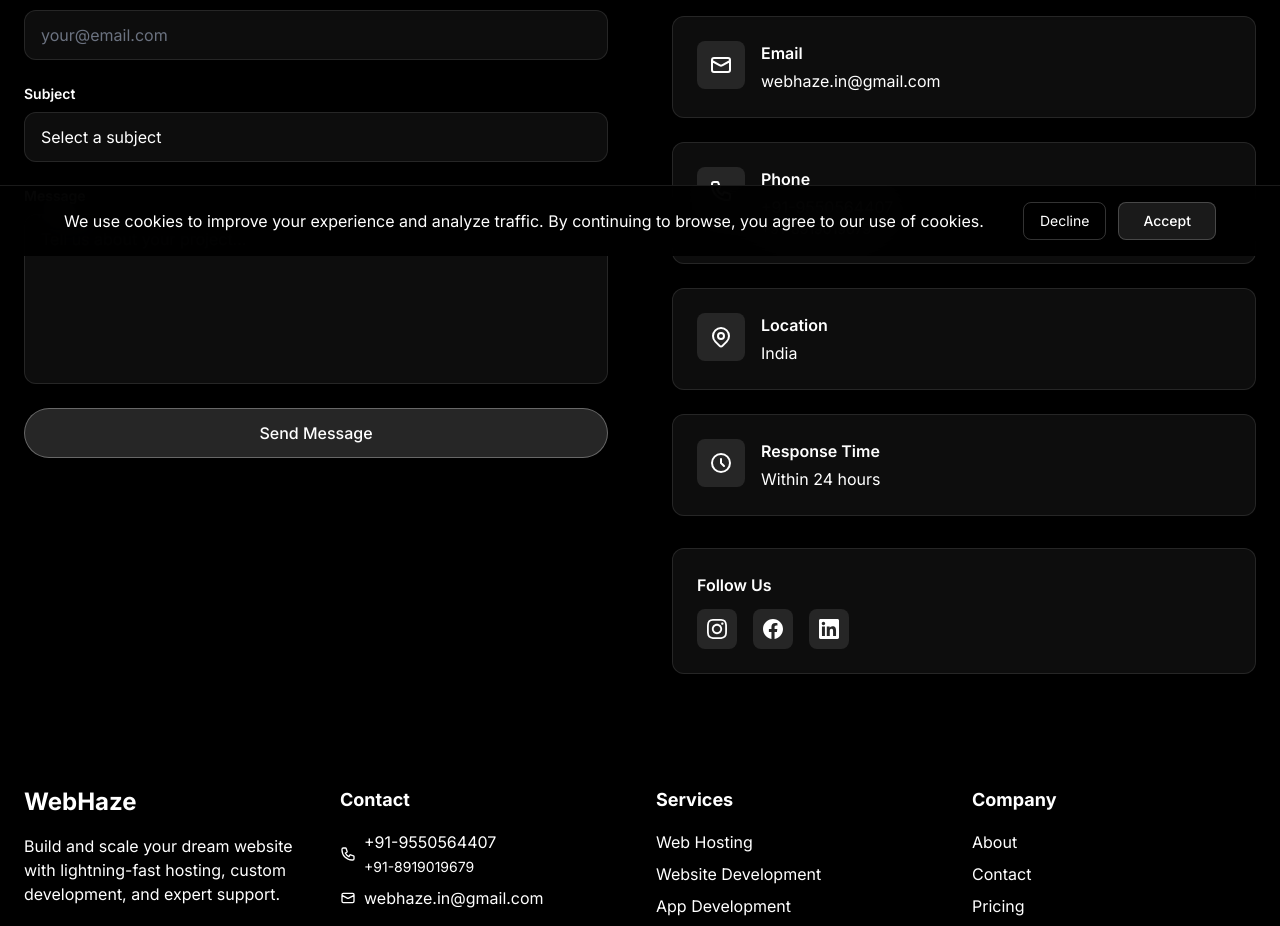
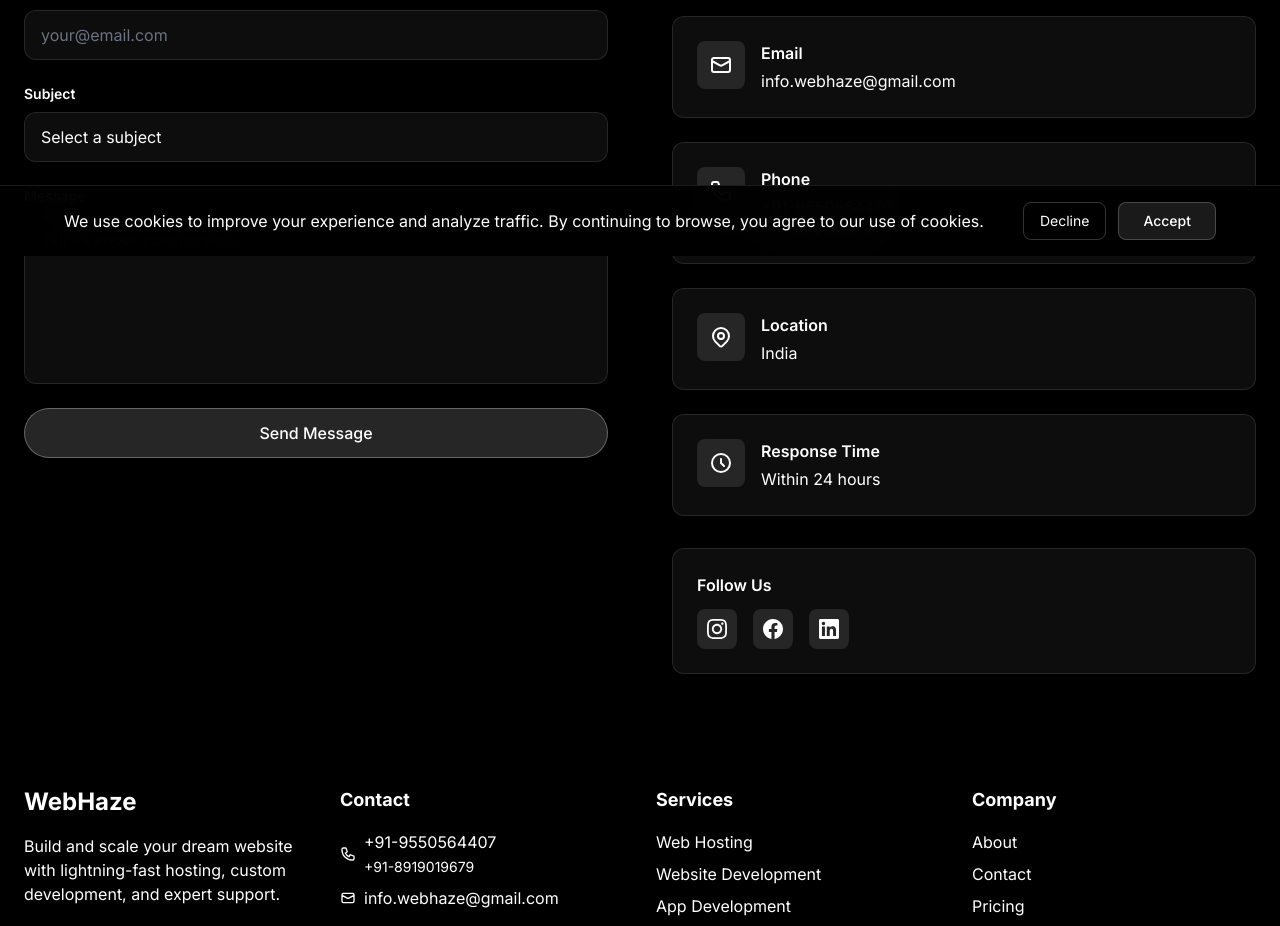
Before and after one commit to MhasnainGIT/WebHaze, a React (Vite) app in the folder client/: page /contact in a window 1280 px wide. Shown: the part 544-1470 px from the top of the page. Built offline with nearby package versions, Linux system fonts and the light colour scheme.

Commit message:
Update email address to info.webhaze@gmail.com

```diff
--- a/client/src/components/Footer.jsx
+++ b/client/src/components/Footer.jsx
@@ -37,8 +37,8 @@
                                 <svg className="w-4 h-4 mr-2" fill="none" viewBox="0 0 24 24" stroke="currentColor">
                                     <path strokeLinecap="round" strokeLinejoin="round" strokeWidth={2} d="M3 8l7.89 4.26a2 2 0 002.22 0L21 8M5 19h14a2 2 0 002-2V7a2 2 0 00-2-2H5a2 2 0 00-2 2v10a2 2 0 002 2z" />
                                 </svg>
-                                <a href="mailto:webhaze.in@gmail.com" className="hover:text-white transition-colors">
-                                    webhaze.in@gmail.com
+                                <a href="mailto:info.webhaze@gmail.com" className="hover:text-white transition-colors">
+                                    info.webhaze@gmail.com
                                 </a>
                             </li>
                         </ul>
--- a/client/src/pages/Contact.jsx
+++ b/client/src/pages/Contact.jsx
@@ -194,7 +194,7 @@
                 </div>
                 <div>
                   <h3 className="font-semibold mb-1">Email</h3>
-                  <p className="text-gray-400">webhaze.in@gmail.com</p>
+                  <p className="text-gray-400">info.webhaze@gmail.com</p>
                 </div>
               </motion.div>
 
```
